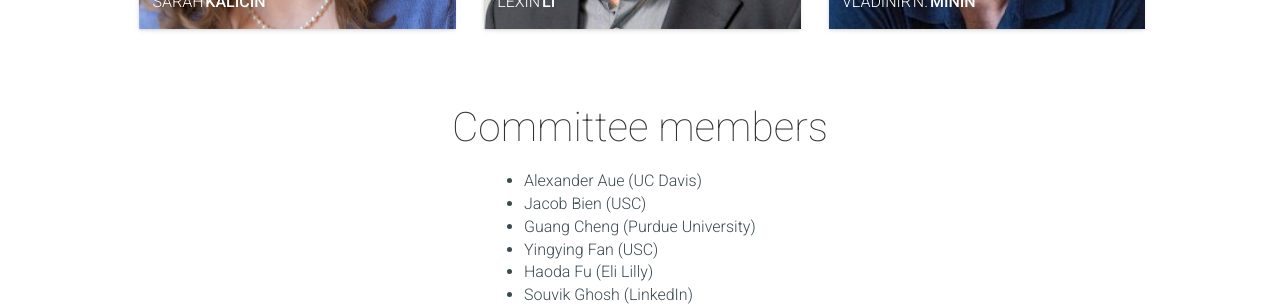
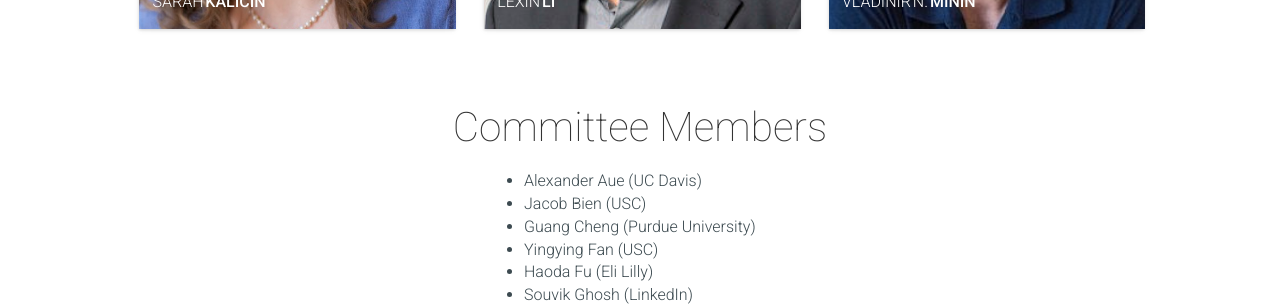
Before and after one commit to ASASLDS/SLDS2020, a Jekyll site: the page built from team.html, in a window 1280 px wide and 900 px high, scrolled down 1022 px. Shown: the part 157-463 px from the top of the window. Built offline with Jekyll 4.4.1, drawn with Linux system fonts in a browser that asks for light colours; nearby versions of some CDN libraries; comment, search, counter and statistics services are not loaded.

Commit message:
members -> Members

```diff
--- a/_includes/team.html
+++ b/_includes/team.html
@@ -34,7 +34,7 @@
 
         <!-- Committee Members (the normal ones) -->
         <div class="col-lg-10 col-lg-offset-1 text-center">
-            <h4 class="text-left animated hiding appear-animation-trigger" data-animation="fadeInUp" data-delay="0">Committee members</h4>
+            <h4 class="text-left animated hiding appear-animation-trigger" data-animation="fadeInUp" data-delay="0">Committee Members</h4>
             <div class="col-md-4 col-sm-6 col-xs-12 cols-centered appear-animation">
                 <ul>
                     {% assign sorted_team = (site.data.team | sort: 'surname') %}
```
